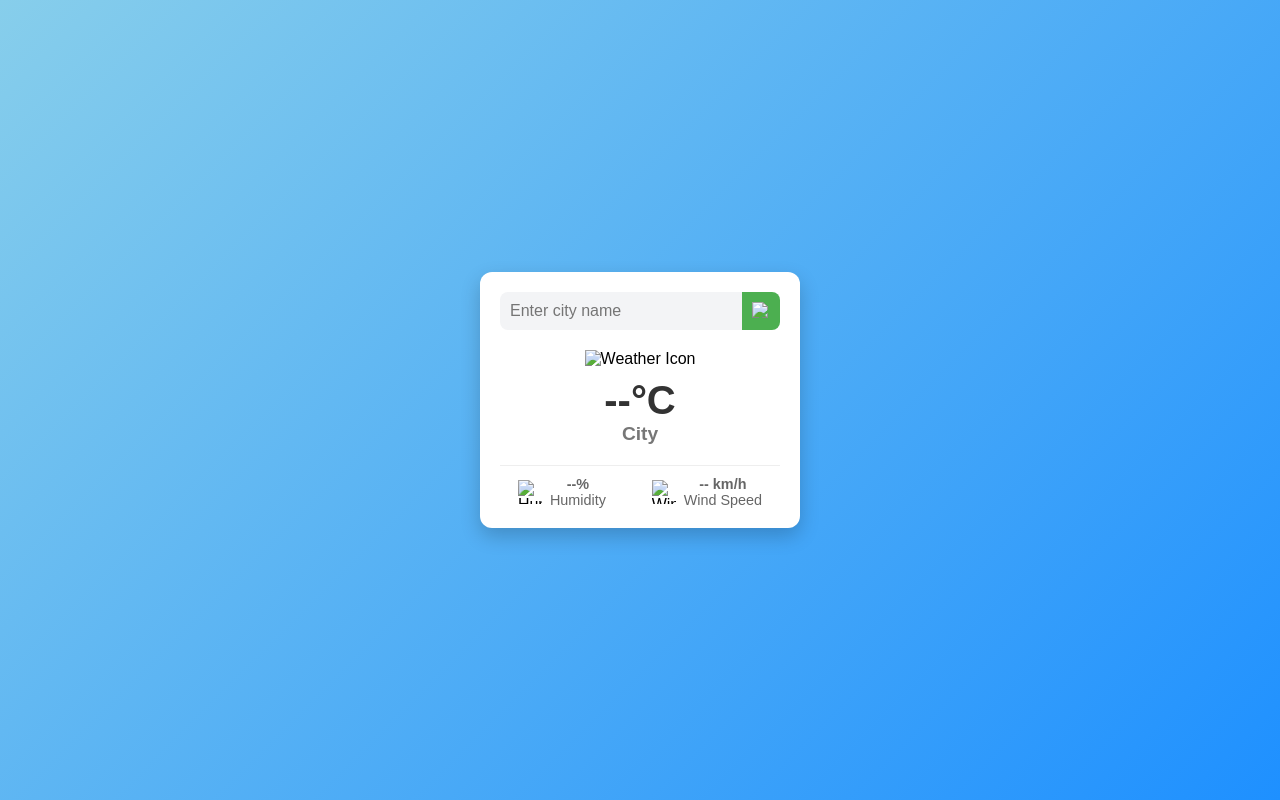
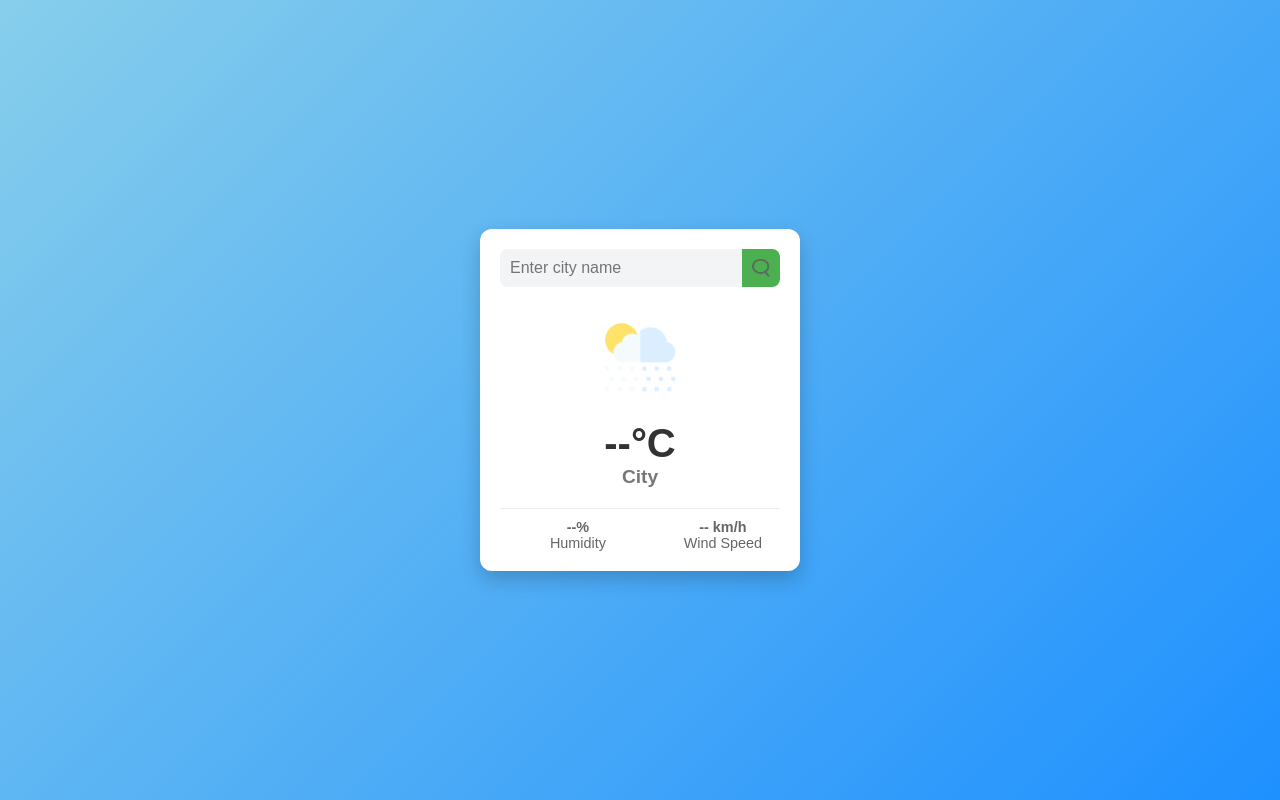
Before and after one commit to donheynns256/AsobolaDonor, a plain HTML site: page index.html in a window 1280 px wide. Drawn offline with Linux system fonts and the light colour scheme.

Commit message:
Update index.html

```diff
--- a/index.html
+++ b/index.html
@@ -11,18 +11,18 @@
         <div class="search">
     <!-- search bar -->
             <input type="text" id="city-input" placeholder="Enter city name" spellcheck="false">
-            <button id="search-btn"><img src="img/search.png" alt="Search"></button>
+            <button id="search-btn"><img src="search.png" alt="Search"></button>
         </div>
     <!-- rainy weather -->
         <div class="weather">
-            <img src="img/rain.png" id="weather-icon" class="weather-icon" alt="Weather Icon">
+            <img src="rain.png" id="weather-icon" class="weather-icon" alt="Weather Icon">
     <!-- temperature -->
             <h1 id="temp" class="temp">--°C</h1>
             <h2 id="city" class="city">City</h2>
             <div class="details">
                 <div class="col">
     <!-- humidity -->
-                    <img src="img/humidity.png" alt="Humidity Icon">
+                    <img src="humidity.png" alt="Humidity Icon">
                     <div>
                         <p id="humidity" class="humidity">--%</p>
                         <p>Humidity</p>
@@ -30,7 +30,7 @@
                 </div>
                 <div class="col">
     <!-- wind speed -->
-                    <img src="img/wind.png" alt="Wind Icon">
+                    <img src="wind.png" alt="Wind Icon">
                     <div>
                         <p id="wind" class="wind">-- km/h</p>
                         <p>Wind Speed</p>
```
